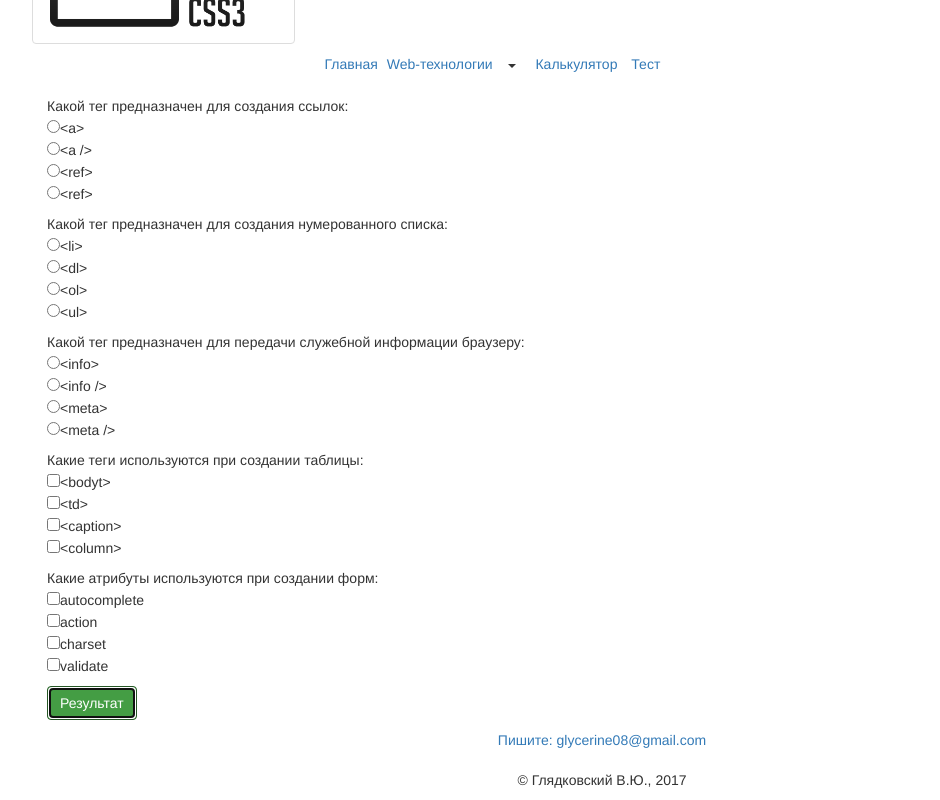
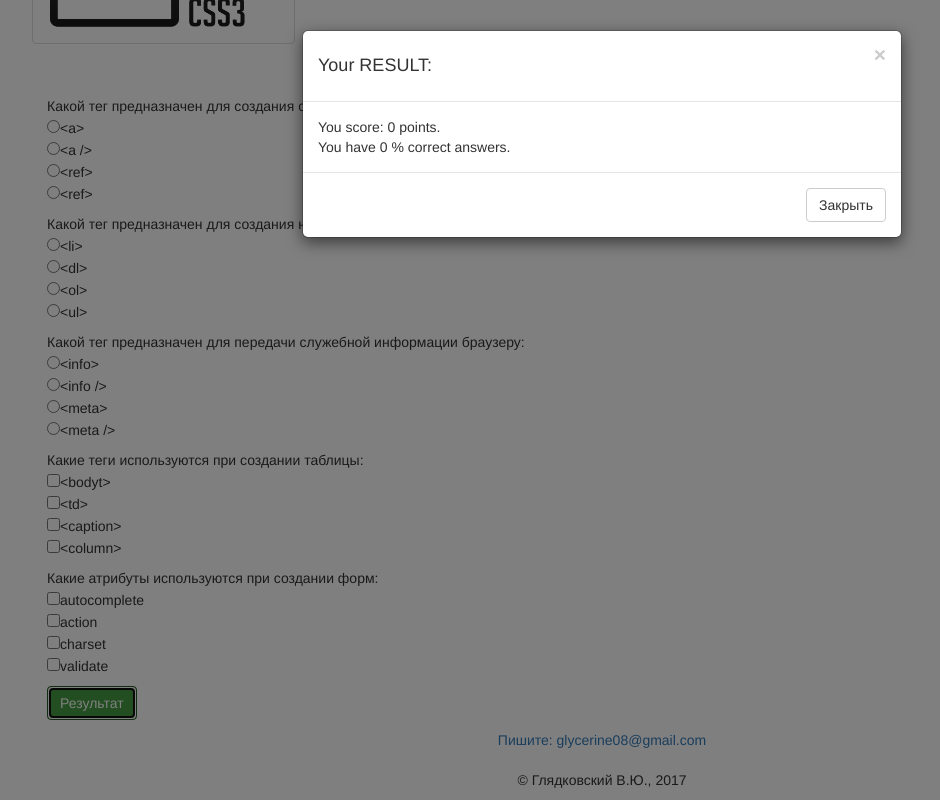
Before and after one commit to vglyadkovskiy/vglyadkovskiyFERepositoryHW5, a plain HTML site: page test.html in a window 1280 px wide. Both pictures are taken after a click on the button "Результат". Shown: the part 104-904 px from the top of the page, without its empty margins (38-978 px from the left). Drawn offline with Linux system fonts and the light colour scheme.

Commit message:
HW5_4
В тесте заменил alert модальным окном

```diff
--- a/js/script2.js
+++ b/js/script2.js
@@ -56,7 +56,8 @@ function clickResultButton(){
 
             bres.click(function(){
 
-               alert("Your RESULT: You score: " + (Number(chekRadio()) + Number(chekChekBox())) + " points. " + "You have " + (Number(chekRadio()) + Number(chekChekBox()))/5*100 + " % correct answers.");
+               $("#res").html("You score: " + (Number(chekRadio()) + Number(chekChekBox())) + " points. " + "<br />" + "You have " + (Number(chekRadio()) + Number(chekChekBox()))/5*100 + " % correct answers.");
+
             })
 }
 
--- a/test.html
+++ b/test.html
@@ -62,7 +62,27 @@
             <input id="chb22" type="checkbox" name="form" value="2" />action<br />
             <input id="chb23" type="checkbox" name="form" value="3" />charset<br />
             <input id="chb24" type="checkbox" name="form" value="4" />validate<br /></p>
-            <p><button id="buttonResult" type="button" name="result" class="result btn btn-success"">Результат</button></p>
+
+            <p><button id="buttonResult" type="button" name="result" class="result btn btn-success" data-toggle="modal" data-target="#modalResult">Результат</button></p>
+
+               <div id="modalResult" class="modal">
+                  <div class="modal-dialog">
+                     <div class="modal-content">
+                        <div class="modal-header">
+                           <button type="button" class="close" data-dismiss="modal">×</button>
+                           <h4>Your RESULT:</h4>
+                        </div>
+                        <div id="res" class="modal-body">
+                           Содержимое модального окна
+                        </div>
+                        <div class="modal-footer">
+                           <button type="button" class="btn btn-default" data-dismiss="modal">Закрыть</button>
+
+                        </div>
+                     </div>
+                  </div>
+               </div>
+
          </form>
       </div>
 
```
